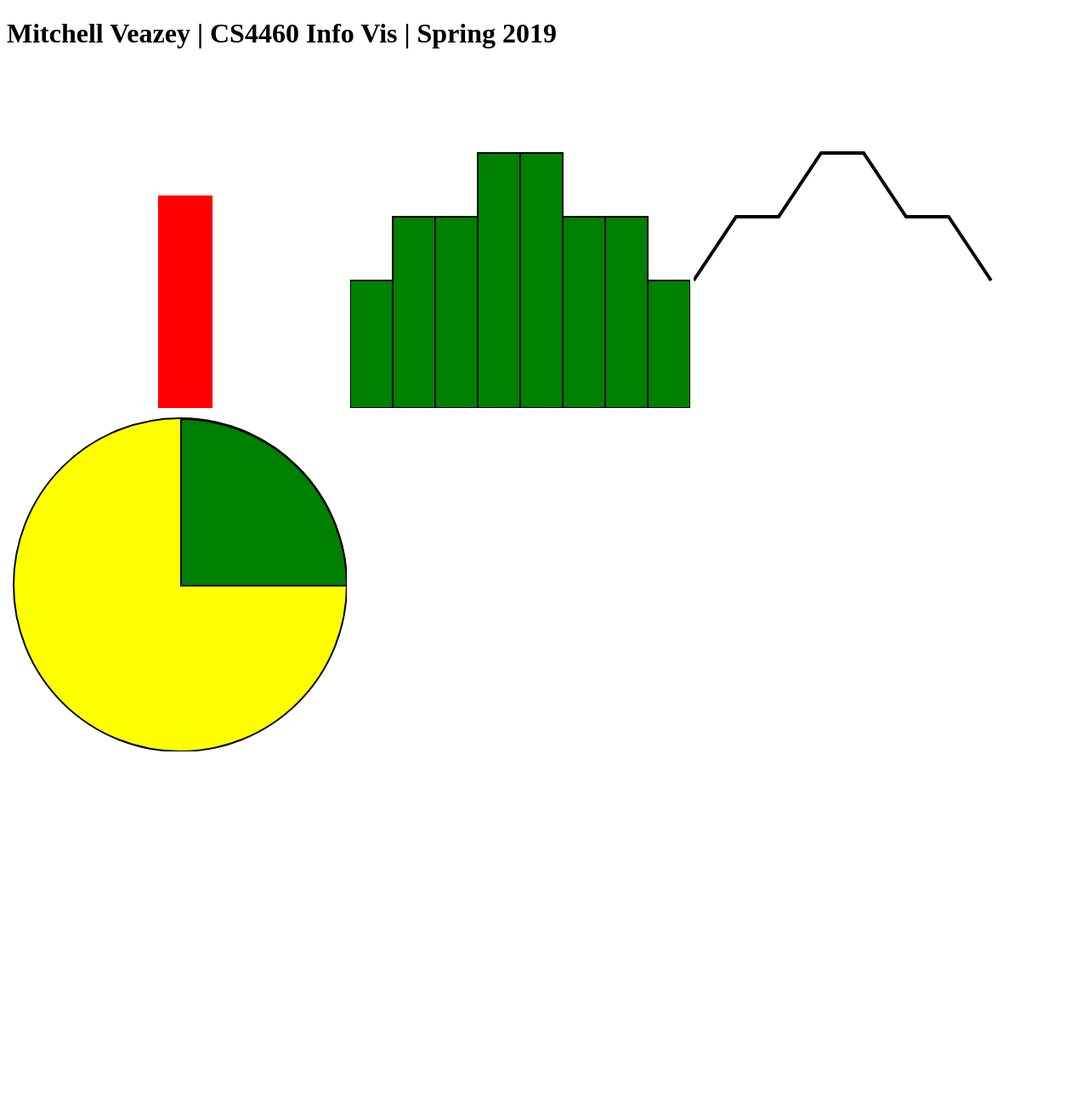
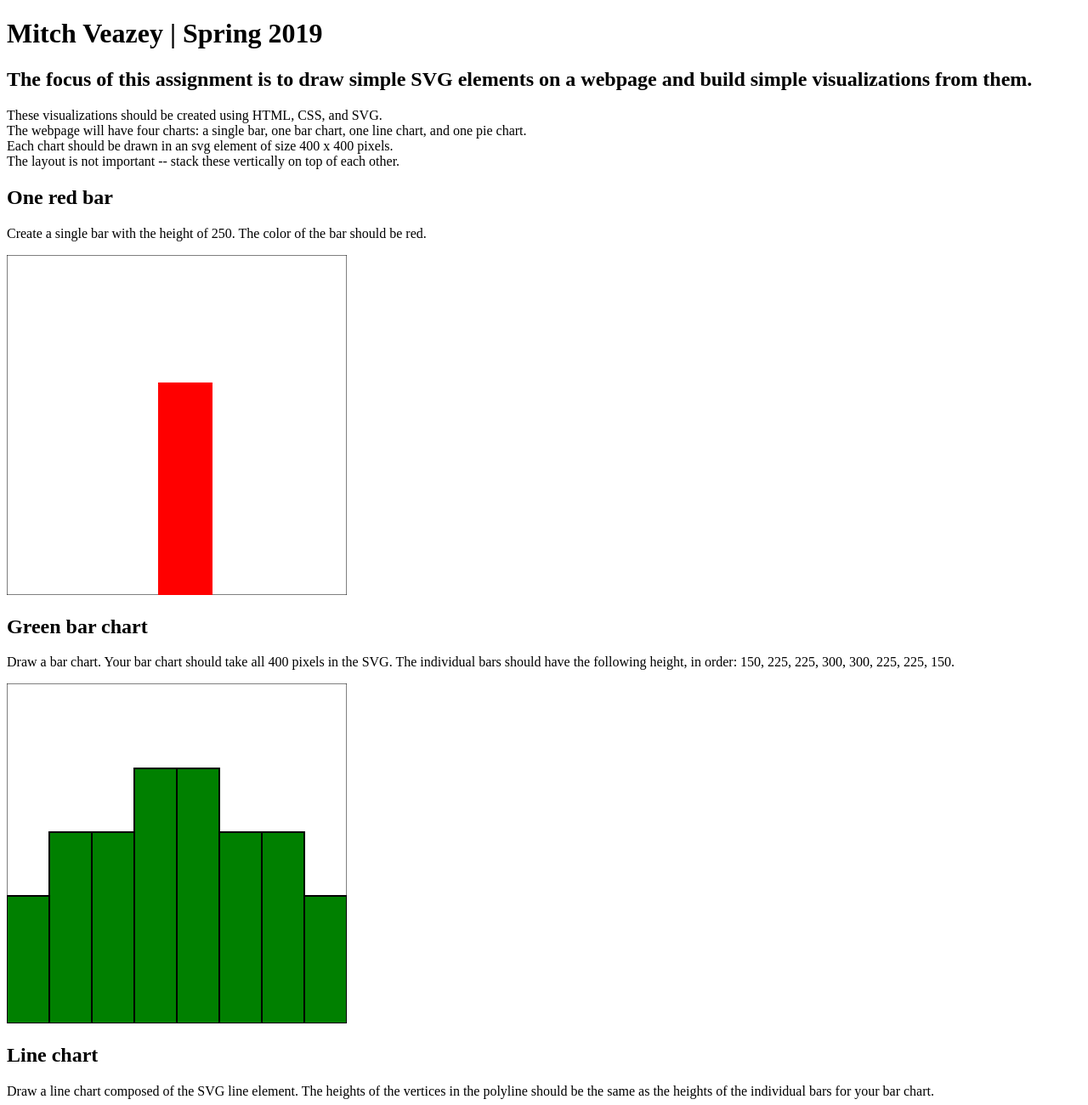
Before and after one commit to mitchveazey/intro-js, a plain HTML site: page visualizations.html in a window 1280 px wide. Shown: the top 1300 px of the page at 85% size. Before the commit the page ends 896 px from the top, so only its background shows below. Drawn offline with Linux system fonts and the light colour scheme.

Commit message:
Added headings, paragraphs, and borders to svgs

```diff
--- a/visualizations.html
+++ b/visualizations.html
@@ -1,19 +1,26 @@
 <!DOCTYPE html>
 <html>
 	<head>
-	<title>CS4460 P1</title>
+		<title>Basic HTML Charts</title>
 	</head>
 	<body>
-	<h1>Mitchell Veazey | CS4460 Info Vis | Spring 2019</h1>
-</body>
-</html>
+		<h1>Mitch Veazey | Spring 2019</h1>
 
+		<h2> The focus of this assignment is to draw simple SVG elements on a webpage and build simple visualizations from them. </h2>
+
+		<p> These visualizations should be created using HTML, CSS, and SVG.<br>The webpage will have four charts: a single bar, one bar chart, one line chart, and one pie chart.<br>Each chart should be drawn in an svg element of size 400 x 400 pixels.<br>The layout is not important -- stack these vertically on top of each other.</p>
+
+		<h2>One red bar</h2>
+		<p>Create a single bar with the height of 250. The color of the bar should be red.</p>
 		<svg width='400' height='400'>
+	    	<rect width="400" height="400" style="fill:rgb(255,255,255); stroke-width:1; stroke:rgb(0,0,0)" > </rect>
 	    	<rect fill='red' x = '178' y = '150' width='64' height='250'></rect>
 		</svg>
 
-
-<svg width="400" height="400">
+		<h2>Green bar chart</h2>
+		<p>Draw a bar chart. Your bar chart should take all 400 pixels in the SVG. The individual bars should have the following height, in order: 150, 225, 225, 300, 300, 225, 225, 150.</p>
+		<svg width="400" height="400" >
+	    	<rect width="400" height="400" style="fill:rgb(255,255,255); stroke-width:1; stroke:rgb(0,0,0)" > </rect>
 			<rect class="bar" fill='green' x="0" width="50" y="250" height="150" stroke-width = "2" stroke = "black" ></rect>
 			<rect class="bar" fill='green' x="50" width="50" y="175" height="225" stroke-width = "2" stroke = "black" ></rect>
 			<rect class="bar" fill='green' x="100" width="50" y="175" height="225" stroke-width = "2" stroke = "black" ></rect>
@@ -24,13 +31,18 @@
 			<rect class="bar" fill='green' x="350" width="50" y="250" height="150" stroke-width = "2" stroke = "black" ></rect>
 		</svg>
 
-
+		<h2>Line chart</h2>
+		<p>Draw a line chart composed of the SVG line element. The heights of the vertices in the polyline should be the same as the heights of the individual bars for your bar chart.</p>
 		<svg width="400" height="400">
+	    	<rect width="400" height="400" style="fill:rgb(255,255,255); stroke-width:1; stroke:rgb(0,0,0)" > </rect>
 			  <polyline points="0,250    50,175 100,175   150,100 200,100   250,175 300,175   350,250 " fill="none" stroke="black" stroke-width = "4" />
 		</svg>
 
+		<h2> Pie chart </h2>
+		<p>Draw a pie chart with two wedges. The first wedge will span 90 degrees and will be green, and the second wedge will span the remaining 270 degrees, and will be yellow.</p>
 		<svg width="400" height="400" >
-  	<g transform = "rotate(180, 200, 200) scale(0.98, 0.98)">
+	    	<rect width="400" height="400" style="fill:rgb(255,255,255); stroke-width:1; stroke:rgb(0,0,0)" > </rect>
+		  	<g x="0" transform = "rotate(180, 200, 200) scale(0.98, 0.98)">
 			  	<circle cx="200" cy="200" r="200" stroke="black" stroke-width="2"
 			  	fill = "yellow" />
 			  	<path d="M0 199 A 200 200, 0, 0, 0, 199 399 L 199 199 Z"
@@ -38,16 +50,5 @@
 			 </g>
 	</svg>
 
-<!-- M: move to 200, 0.
-
-A: draws an arc
-circle x-radius
-circle y-radius
-rotation of the arc
-large-arc flag
-sweep-flag
-end at x
-end at y
-
-L: draw a line from current spot to ___ ___.
-Z: close path. -->
+	</body>
+</html>
```
Lines whose indentation alone changed are shown as unchanged.
